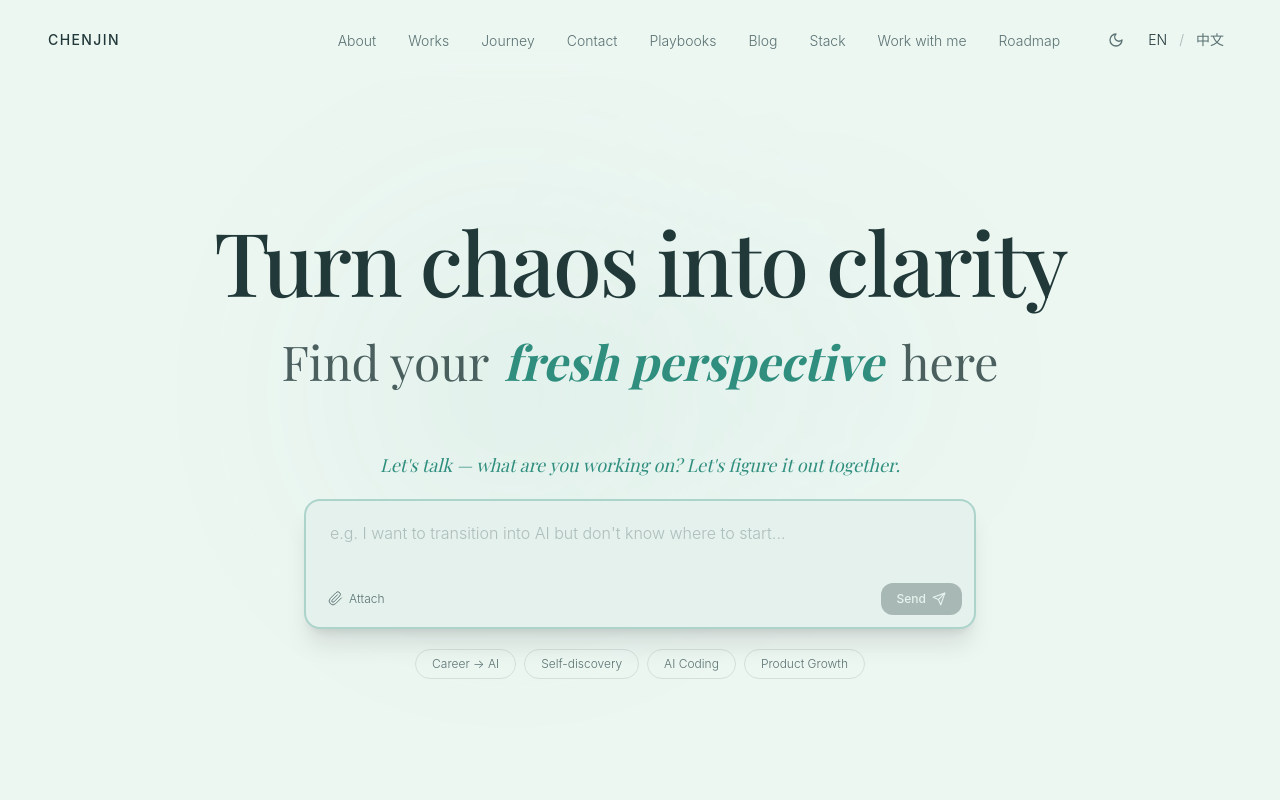
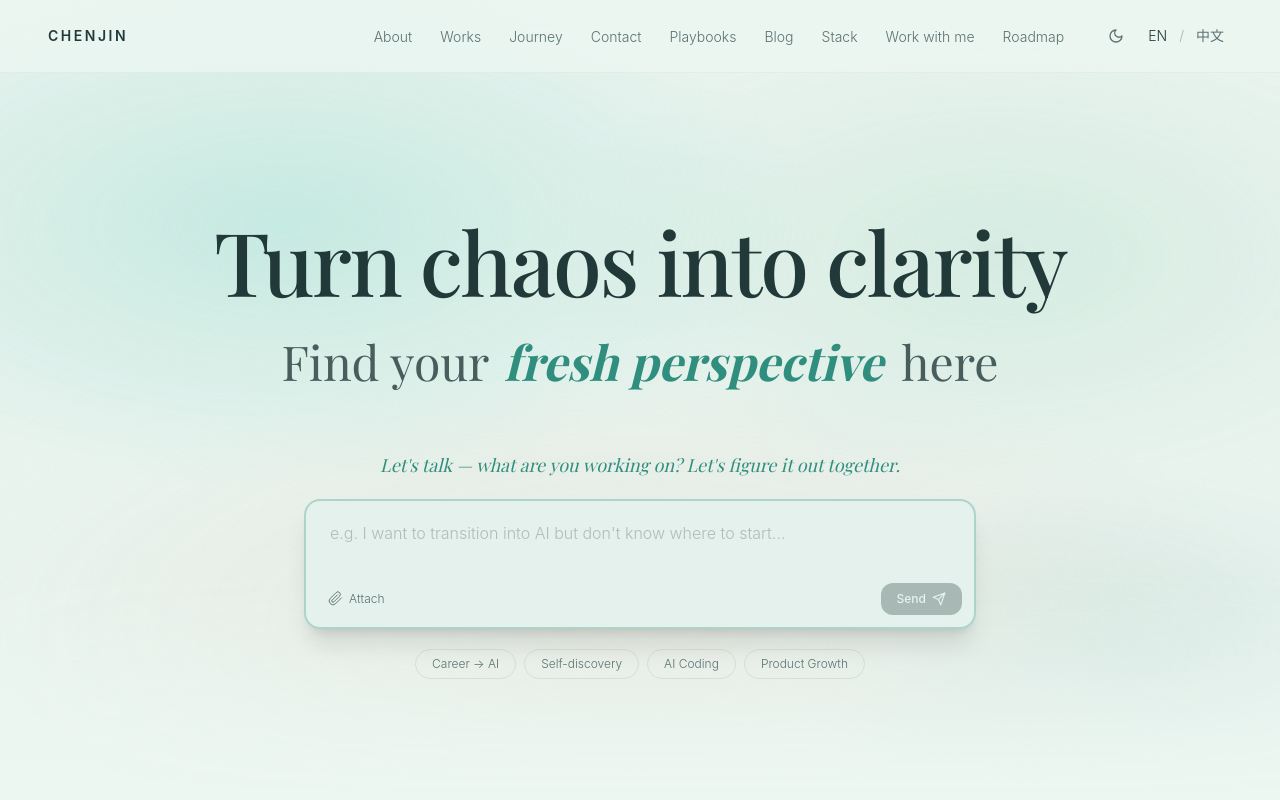
Before and after one commit to ChenJinCloud/chenjin-io, a React (Vite) app: page / in a window 1280 px wide. Shown: the top 800 px of the page. Built offline with nearby package versions, Linux system fonts and the light colour scheme; the HTML template or start-up script is replaced by a standard one; a web font is replaced by a local one.

Commit message:
feat(phase-2b): merged hero (light=v1/dark=v2) + soft transition + activated nav

```diff
--- a/src/components/HeroSection.tsx
+++ b/src/components/HeroSection.tsx
@@ -39,10 +39,43 @@ const HeroSection = () => {
 
   return (
     <section className="min-h-screen flex flex-col justify-center items-center px-6 md:px-12 pt-24 relative overflow-hidden">
-      {/* Subtle background gradient mesh */}
-      <div className="absolute inset-0 pointer-events-none opacity-30">
-        <div className="absolute top-1/4 left-1/4 w-96 h-96 rounded-full bg-accent/20 blur-[120px]" />
-        <div className="absolute bottom-1/3 right-1/4 w-80 h-80 rounded-full bg-accent/10 blur-[100px]" />
+      {/* Background gradient mesh — light: jade-cyan noise (v1) / dark: jade-on-dark glow (v2) */}
+      {/* Mask fades the bottom 28% into background, eliminating Hero/About hard cut */}
+      <div
+        className="absolute inset-0 pointer-events-none"
+        style={{
+          WebkitMaskImage: 'linear-gradient(to bottom, black 0%, black 72%, transparent 100%)',
+          maskImage: 'linear-gradient(to bottom, black 0%, black 72%, transparent 100%)',
+        }}
+      >
+        <div
+          className="absolute inset-0 opacity-70 dark:hidden"
+          style={{
+            background: `
+              radial-gradient(ellipse 70% 55% at 22% 28%, hsl(170 55% 55% / 0.32), transparent 60%),
+              radial-gradient(ellipse 60% 50% at 78% 32%, hsl(155 45% 65% / 0.26), transparent 60%),
+              radial-gradient(ellipse 80% 50% at 50% 78%, hsl(28 45% 70% / 0.22), transparent 65%),
+              radial-gradient(ellipse 45% 40% at 88% 82%, hsl(180 35% 55% / 0.20), transparent 60%)
+            `,
+          }}
+        />
+        <div
+          className="absolute inset-0 hidden dark:block"
+          style={{
+            background: `
+              radial-gradient(ellipse 65% 50% at 28% 32%, hsl(170 60% 50% / 0.34), transparent 60%),
+              radial-gradient(ellipse 55% 45% at 76% 70%, hsl(190 55% 45% / 0.26), transparent 60%),
+              radial-gradient(ellipse 90% 60% at 50% 100%, hsl(155 35% 35% / 0.20), transparent 70%)
+            `,
+          }}
+        />
+        <svg className="absolute inset-0 w-full h-full opacity-[0.045] mix-blend-overlay dark:opacity-[0.06] dark:mix-blend-screen" aria-hidden="true">
+          <filter id="heroNoise">
+            <feTurbulence type="fractalNoise" baseFrequency="0.85" numOctaves="2" stitchTiles="stitch" />
+            <feColorMatrix values="0 0 0 0 0 0 0 0 0 0 0 0 0 0 0 0 0 0 0.55 0" />
+          </filter>
+          <rect width="100%" height="100%" filter="url(#heroNoise)" />
+        </svg>
       </div>
 
       <div className="max-w-5xl mx-auto w-full text-center relative z-10">
--- a/src/components/Navigation.tsx
+++ b/src/components/Navigation.tsx
@@ -32,41 +32,56 @@ const Navigation = () => {
   return (
     <>
       <motion.header
-        initial={{ opacity: 0 }}
-        animate={{ opacity: 1 }}
-        transition={{ duration: 0.8, delay: 0.2 }}
-        className="fixed top-0 left-0 right-0 z-50 px-6 md:px-12 py-6 bg-background/80 backdrop-blur-md"
+        initial={{ opacity: 0, y: -8 }}
+        animate={{ opacity: 1, y: 0 }}
+        transition={{ duration: 0.7, delay: 0.2, ease: [0.22, 1, 0.36, 1] }}
+        className="fixed top-0 left-0 right-0 z-50 px-6 md:px-12 py-5 bg-background/70 backdrop-blur-xl border-b border-border/40"
       >
         <nav className="max-w-7xl mx-auto flex items-center justify-between">
-          <Link to="/" className="text-sm font-sans font-medium tracking-widest uppercase text-foreground">
+          <Link
+            to="/"
+            className="text-sm font-sans font-semibold tracking-[0.18em] uppercase text-foreground hover:text-accent transition-colors duration-200"
+          >
             ChenJin
           </Link>
 
-          <div className="flex items-center gap-10">
+          <div className="flex items-center gap-6">
             {/* Desktop nav */}
-            <ul className="hidden md:flex items-center gap-8">
+            <ul className="hidden md:flex items-center gap-1">
               {isHome && homeNavItems.map((item) => (
                 <li key={item.href}>
                   <a
                     href={item.href}
-                    className="text-sm font-light text-muted-foreground hover:text-foreground transition-colors duration-300 line-reveal"
+                    className="relative px-3 py-1.5 rounded-full text-sm font-light text-muted-foreground hover:text-foreground hover:bg-accent/8 transition-all duration-200"
                   >
                     {item.label}
                   </a>
                 </li>
               ))}
-              {pageNavItems.map((item) => (
+              {pageNavItems.map((item) => {
+                const active = location.pathname === item.href;
+                return (
                   <li key={item.href}>
                     <Link
                       to={item.href}
-                    className={`text-sm font-light transition-colors duration-300 line-reveal ${
-                      location.pathname === item.href ? 'text-foreground' : 'text-muted-foreground hover:text-foreground'
+                      className={`relative px-3 py-1.5 rounded-full text-sm font-light transition-all duration-200 ${
+                        active
+                          ? 'text-foreground bg-accent/10'
+                          : 'text-muted-foreground hover:text-foreground hover:bg-accent/8'
                       }`}
                     >
                       {item.label}
+                      {active && (
+                        <motion.span
+                          layoutId="nav-active-underline"
+                          className="absolute left-3 right-3 -bottom-0.5 h-px bg-accent"
+                          transition={{ type: 'spring', stiffness: 380, damping: 30 }}
+                        />
+                      )}
                     </Link>
                   </li>
-              ))}
+                );
+              })}
             </ul>
 
             <div className="flex items-center gap-2">
```
Lines whose indentation alone changed are shown as unchanged.
